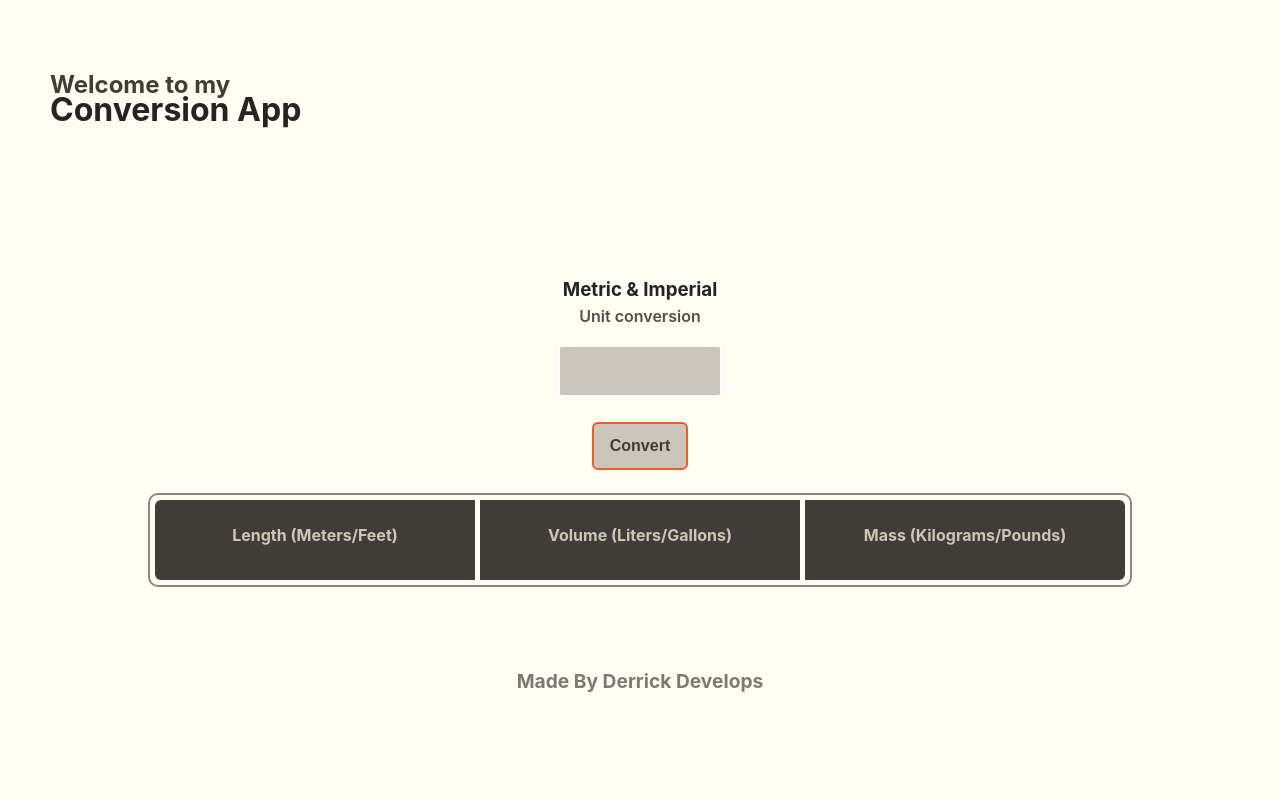
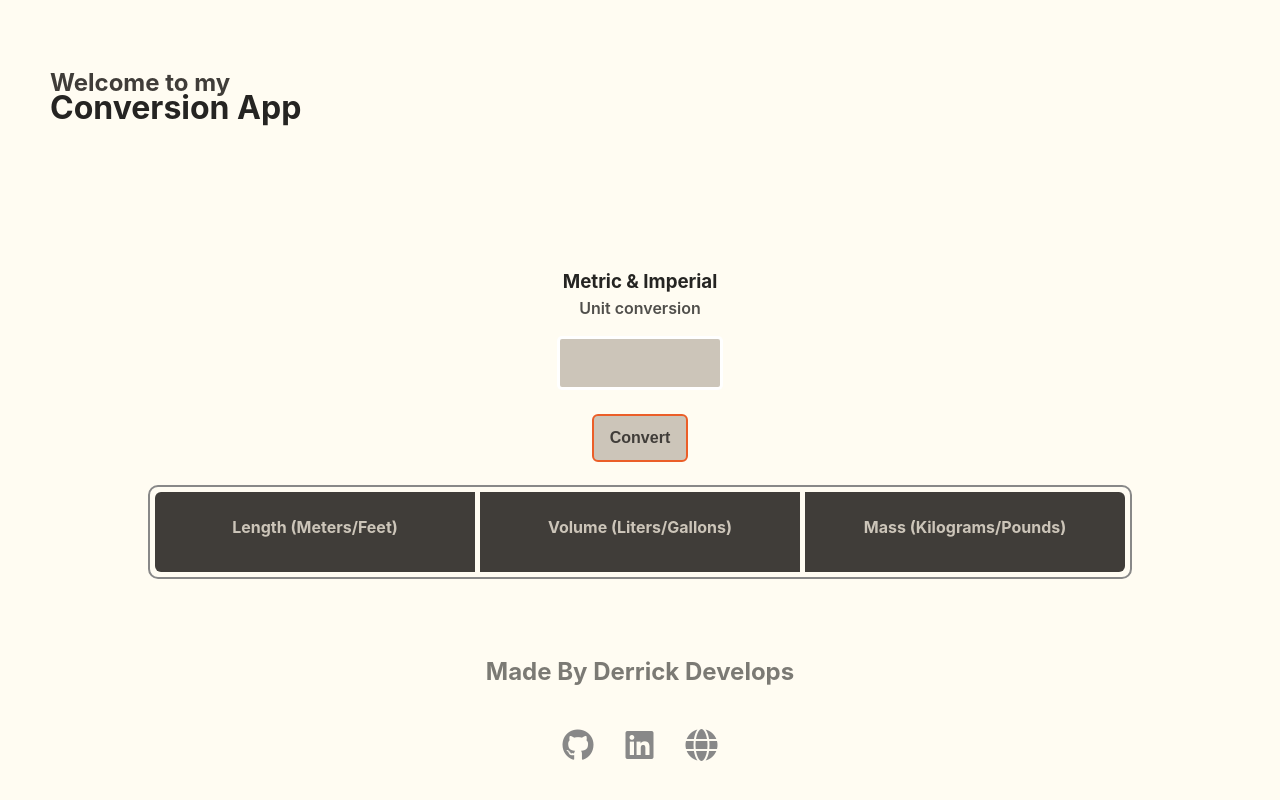
Before and after one commit to DerrickDevelops/2.0-Conversion-App, a React (Vite) app: page / in a window 1280 px wide. Shown: the top 800 px of the page. Built offline with nearby package versions, Linux system fonts and the light colour scheme.

Commit message:
Contact Links
Added Contact Links to Footer

```diff
--- a/index.html
+++ b/index.html
@@ -9,6 +9,6 @@
   <body>
     <div id="root"></div>
     <script type="module" src="/src/main.jsx"></script>
-
+    <script src="https://kit.fontawesome.com/58e7719c3f.js" crossorigin="anonymous"></script>
   </body>
 </html>
--- a/src/App.css
+++ b/src/App.css
@@ -125,9 +125,28 @@ Footer {
 }
 
 h6 {
-  font-size: 1.2rem;
+  font-size: 1.5rem;
   opacity: 60%;
   color: #252422;
+  padding-bottom: 2rem;
+}
+
+.contact-links {
+  display: flex;
+  justify-content: center;
+  align-items: center;
+  gap: 2rem;
+  font-size: 2rem;
+  cursor: pointer;
+}
+
+.contact-links a {
+  color: #888888;
+}
+
+.contact-links a:hover {
+  color: #333333;
+  opacity: 100%;
 }
 
 @media only screen and (max-width: 600px) {
--- a/src/Footer.jsx
+++ b/src/Footer.jsx
@@ -1,10 +1,16 @@
 import React from 'react'
 import './Layout.css'
+
 
 const Footer = () => {
     return (
         <footer className="footer-container">
             <h6>Made By Derrick Develops</h6>
+            <div class="contact-links">
+            <a href='https://github.com/DerrickDevelops'><i class="fa-brands fa-github"></i></a>
+            <a href='https://www.linkedin.com/in/derrick-murray-753a66233'><i class="fa-brands fa-linkedin"></i></a>
+            <a href='https://derrickdevelops.com/'><i class="fa-solid fa-globe"></i></a>
+            </div>
         </footer>
     )
 }
```
